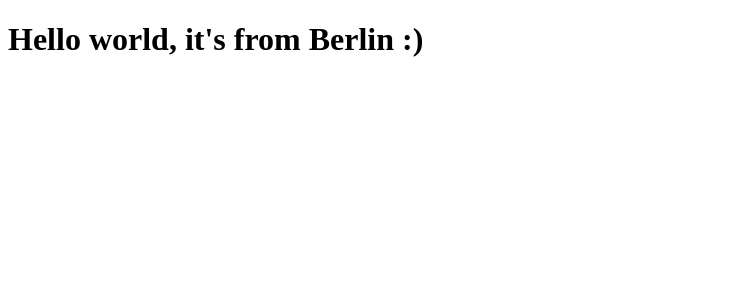
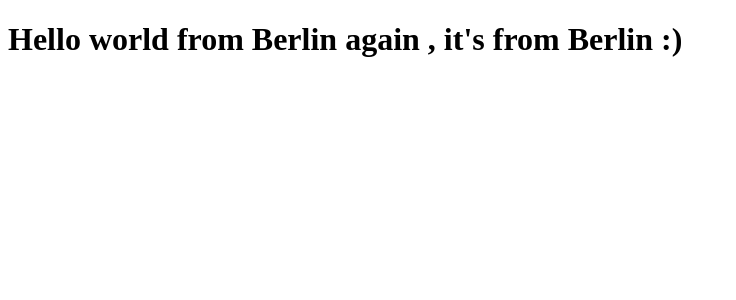
Before and after one commit to diab88/divio_ci, a Next.js app: page / in a window 1280 px wide. Shown: the top 300 px of the page, without its empty margins (0-736 px from the left). Built offline with nearby package versions, Linux system fonts and the light colour scheme.

Commit message:
New changes

```diff
--- a/pages/index.js
+++ b/pages/index.js
@@ -4,7 +4,7 @@ const Home = () => (
 
  <div>
 
-<h1>Hello world, it's from Berlin :)</h1>
+<h1>Hello world from Berlin again , it's from Berlin :)</h1>
 
  </div>
 );
```
